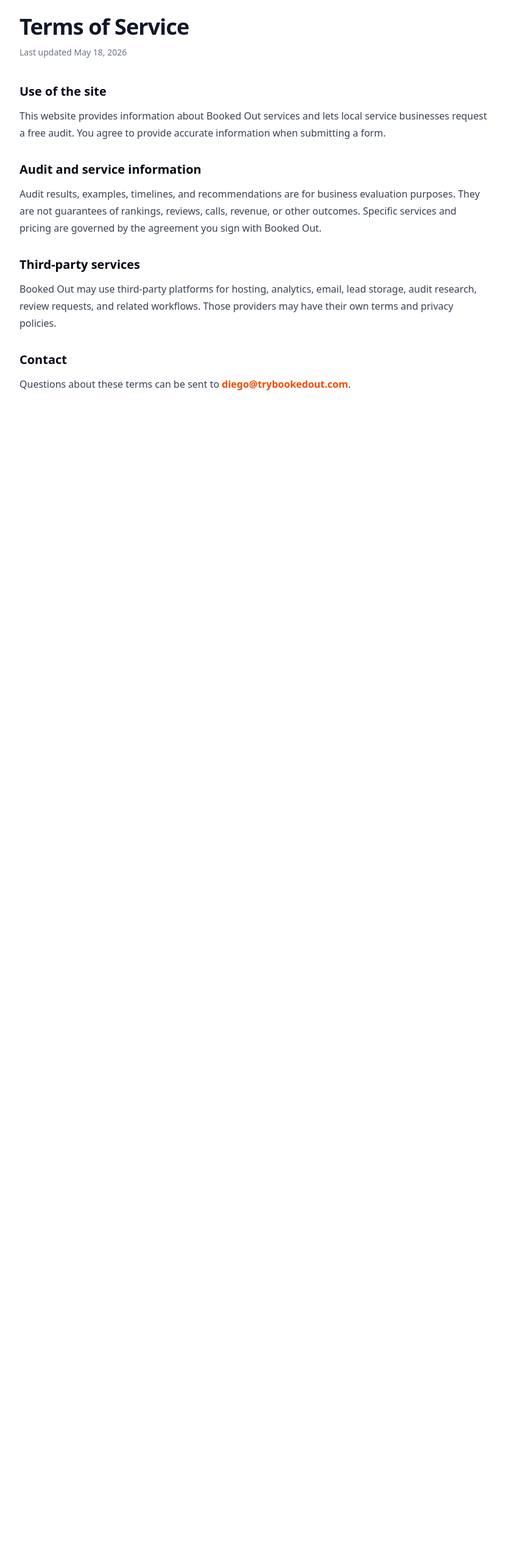
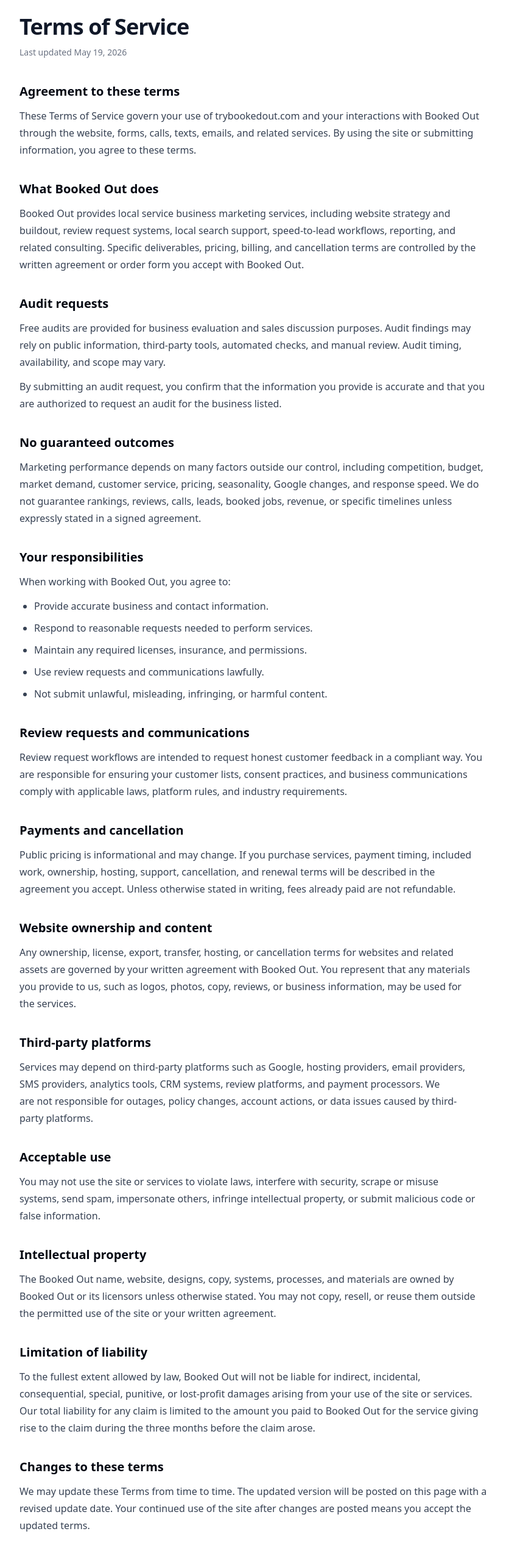
Before and after one commit to D1360tx/marketing_agency, a Next.js app: page /terms in a window 1280 px wide. Shown: the part 80-2637 px from the top of the page at 61% size, without its empty margins (224-1055 px from the left). Before the commit the page ends 800 px from the top, so only its background shows below. Built offline with nearby package versions, Linux system fonts and the light colour scheme.

Commit message:
Expand legal pages and update contact email

```diff
--- a/src/app/(dashboard)/reviews/page.tsx
+++ b/src/app/(dashboard)/reviews/page.tsx
@@ -142,11 +142,11 @@
           <CardContent className="space-y-4 text-sm text-muted-foreground">
             <div className="flex gap-3">
               <span className="flex h-6 w-6 shrink-0 items-center justify-center rounded-full bg-primary text-primary-foreground text-xs font-bold">1</span>
-              <p>Customer receives a branded email from <strong>diego@trybookedout.com</strong></p>
+              <p>Customer receives a branded email from <strong>info@trybookedout.com</strong></p>
             </div>
             <div className="flex gap-3">
               <span className="flex h-6 w-6 shrink-0 items-center justify-center rounded-full bg-primary text-primary-foreground text-xs font-bold">2</span>
-              <p>Email thanks them for their business and includes a big <strong>"Leave a Review"</strong> button</p>
+              <p>Email thanks them for their business and includes a big <strong>&quot;Leave a Review&quot;</strong> button</p>
             </div>
             <div className="flex gap-3">
               <span className="flex h-6 w-6 shrink-0 items-center justify-center rounded-full bg-primary text-primary-foreground text-xs font-bold">3</span>
--- a/src/app/api/leads/inbound/route.ts
+++ b/src/app/api/leads/inbound/route.ts
@@ -7,7 +7,7 @@
 const DEFAULT_OWNER_USER_ID = "8337f5a8-dd50-43c5-8f35-b32e2180492d";
 const DEFAULT_SEQUENCE_ID = "58e2a4a5-8603-44ea-b103-a3eb0c01b4ce";
 const DEFAULT_NOTIFICATION_EMAIL = "dcamp905@gmail.com";
-const DEFAULT_FROM_EMAIL = "Booked Out <diego@trybookedout.com>";
+const DEFAULT_FROM_EMAIL = "Booked Out <info@trybookedout.com>";
 
 function requiredEnv(name: string): string | null {
   const value = process.env[name]?.trim();
--- a/src/app/api/reviews/send/route.ts
+++ b/src/app/api/reviews/send/route.ts
@@ -19,7 +19,7 @@
     }
 
     const apiKey = process.env.RESEND_API_KEY;
-    const fromEmail = process.env.RESEND_FROM_EMAIL || "diego@trybookedout.com";
+    const fromEmail = process.env.RESEND_FROM_EMAIL || "info@trybookedout.com";
     const fromName = process.env.RESEND_FROM_NAME || "Booked Out";
 
     if (!apiKey) {
--- a/src/app/app/reviews/page.tsx
+++ b/src/app/app/reviews/page.tsx
@@ -142,11 +142,11 @@
           <CardContent className="space-y-4 text-sm text-muted-foreground">
             <div className="flex gap-3">
               <span className="flex h-6 w-6 shrink-0 items-center justify-center rounded-full bg-primary text-primary-foreground text-xs font-bold">1</span>
-              <p>Customer receives a branded email from <strong>diego@trybookedout.com</strong></p>
+              <p>Customer receives a branded email from <strong>info@trybookedout.com</strong></p>
             </div>
             <div className="flex gap-3">
               <span className="flex h-6 w-6 shrink-0 items-center justify-center rounded-full bg-primary text-primary-foreground text-xs font-bold">2</span>
-              <p>Email thanks them for their business and includes a big <strong>"Leave a Review"</strong> button</p>
+              <p>Email thanks them for their business and includes a big <strong>&quot;Leave a Review&quot;</strong> button</p>
             </div>
             <div className="flex gap-3">
               <span className="flex h-6 w-6 shrink-0 items-center justify-center rounded-full bg-primary text-primary-foreground text-xs font-bold">3</span>
--- a/src/app/partners/page.tsx
+++ b/src/app/partners/page.tsx
@@ -1,6 +1,7 @@
 "use client";
 
 import React, { useState, useCallback } from "react";
+import Link from "next/link";
 import {
   ArrowRight,
   Check,
@@ -103,12 +104,12 @@
       {/* ============================================================ */}
       <header className="sticky top-0 z-50 border-b border-gray-800 bg-gray-900/95 backdrop-blur-sm">
         <div className="mx-auto flex max-w-6xl items-center justify-between px-4 py-3 sm:px-6">
-          <a href="/" className="flex items-center gap-2">
+          <Link href="/" className="flex items-center gap-2">
             <div className="flex h-9 w-9 items-center justify-center rounded-lg bg-orange-600">
               <Zap className="h-4 w-4 text-white" />
             </div>
             <span className="text-lg font-bold tracking-tight text-white">Booked Out</span>
-          </a>
+          </Link>
 
           <div className="flex items-center gap-3">
             <a
@@ -648,10 +649,10 @@
               <p className="mt-2 text-sm text-gray-500">
                 Questions? Email us at{" "}
                 <a
-                  href="mailto:hello@trybookedout.com"
+                  href="mailto:info@trybookedout.com"
                   className="text-orange-400 hover:text-orange-300"
                 >
-                  hello@trybookedout.com
+                  info@trybookedout.com
                 </a>{" "}
                 or call{" "}
                 <a
--- a/src/app/privacy/page.tsx
+++ b/src/app/privacy/page.tsx
@@ -1,14 +1,32 @@
 import type { Metadata } from "next";
 import Link from "next/link";
+import type { ReactNode } from "react";
+
+const contactEmail = "info@trybookedout.com";
 
 export const metadata: Metadata = {
   title: "Privacy Policy - Booked Out",
   description:
-    "How Booked Out collects and uses information submitted through the free audit form.",
+    "How Booked Out collects, uses, protects, and shares information submitted through trybookedout.com.",
   alternates: {
     canonical: "/privacy",
   },
 };
+
+function Section({
+  title,
+  children,
+}: {
+  title: string;
+  children: ReactNode;
+}) {
+  return (
+    <section>
+      <h2 className="text-xl font-bold text-gray-950">{title}</h2>
+      <div className="mt-3 space-y-3">{children}</div>
+    </section>
+  );
+}
 
 export default function PrivacyPage() {
   return (
@@ -20,59 +38,138 @@
         <h1 className="mt-8 text-4xl font-black tracking-tight">
           Privacy Policy
         </h1>
-        <p className="mt-3 text-sm text-gray-500">Last updated May 18, 2026</p>
+        <p className="mt-3 text-sm text-gray-500">Last updated May 19, 2026</p>
 
-        <div className="mt-10 space-y-8 text-base leading-7 text-gray-700">
-          <section>
-            <h2 className="text-xl font-bold text-gray-950">
-              Information we collect
-            </h2>
-            <p className="mt-3">
-              When you request an audit, we collect the business and contact
-              details you submit, including your name, email address, phone
-              number, business name, website, Google profile, service area, and
-              business type.
+        <div className="mt-10 space-y-9 text-base leading-7 text-gray-700 [text-wrap:pretty]">
+          <Section title="Overview">
+            <p>
+              This Privacy Policy explains how Booked Out collects, uses, and
+              protects information when you visit trybookedout.com, request a
+              free audit, call us, or otherwise communicate with us.
             </p>
-          </section>
+          </Section>
 
-          <section>
-            <h2 className="text-xl font-bold text-gray-950">
-              How we use information
-            </h2>
-            <p className="mt-3">
-              We use submitted information to review your online presence,
-              prepare audit notes, contact you about your request, and improve
-              Booked Out services. We may use third-party tools for lead
-              storage, email notifications, analytics, and audit research.
+          <Section title="Information we collect">
+            <p>
+              We collect information you choose to provide, including your name,
+              email address, phone number, business name, website, Google
+              Business Profile link, trade or business type, city, service area,
+              and any other details you send through a form, call, text, or
+              email.
             </p>
-          </section>
+            <p>
+              We may also collect basic technical information automatically, such
+              as browser type, device type, pages visited, approximate location,
+              referral source, and interaction data. This helps us understand
+              how visitors use the site and improve the experience.
+            </p>
+          </Section>
 
-          <section>
-            <h2 className="text-xl font-bold text-gray-950">
-              Sharing and retention
-            </h2>
-            <p className="mt-3">
-              We do not sell your personal information. We share information
-              only with service providers needed to operate the site, respond to
-              your audit request, or comply with legal obligations. We retain
-              information as long as reasonably needed for those purposes.
+          <Section title="How we use information">
+            <p>We use collected information to:</p>
+            <ul className="list-disc space-y-2 pl-6">
+              <li>Prepare and deliver audit findings.</li>
+              <li>Respond to your form submission, call, email, or text.</li>
+              <li>Evaluate your website, reviews, Google profile, and market.</li>
+              <li>Operate, secure, and improve Booked Out services.</li>
+              <li>Send service-related messages and follow-up communications.</li>
+              <li>Measure site performance, lead quality, and campaign results.</li>
+              <li>Comply with legal, security, and operational obligations.</li>
+            </ul>
+          </Section>
+
+          <Section title="SMS, calls, and email">
+            <p>
+              If you provide your phone number or email address, we may contact
+              you about your audit request, service options, scheduling, and
+              related follow-up. Message and data rates may apply for SMS. You
+              can ask us to stop marketing follow-up at any time.
             </p>
-          </section>
+          </Section>
 
-          <section>
-            <h2 className="text-xl font-bold text-gray-950">Your choices</h2>
-            <p className="mt-3">
-              You can ask us to update or delete your information, or stop
-              follow-up communications, by contacting us at{" "}
+          <Section title="Cookies and analytics">
+            <p>
+              We may use cookies, pixels, analytics tools, and similar
+              technologies to understand site traffic, improve pages, measure
+              campaigns, and protect the site from misuse. You can control
+              cookies through your browser settings, though some features may not
+              work as intended if cookies are disabled.
+            </p>
+          </Section>
+
+          <Section title="Service providers">
+            <p>
+              We use third-party service providers to run our business, such as
+              hosting, database, email, SMS, analytics, lead management, audit
+              research, and automation providers. These providers may process
+              information on our behalf only as needed to provide their services
+              to us.
+            </p>
+          </Section>
+
+          <Section title="Sharing information">
+            <p>
+              We do not sell personal information. We may share information with
+              service providers, professional advisors, legal authorities when
+              required, or another organization if Booked Out is involved in a
+              merger, acquisition, financing, or sale of assets.
+            </p>
+          </Section>
+
+          <Section title="Data retention">
+            <p>
+              We keep information for as long as reasonably needed to respond to
+              requests, provide services, maintain business records, improve our
+              systems, resolve disputes, and meet legal obligations. Retention
+              periods may vary based on the type of information and how it is
+              used.
+            </p>
+          </Section>
+
+          <Section title="Security">
+            <p>
+              We use reasonable administrative, technical, and organizational
+              safeguards designed to protect information. No method of
+              transmission or storage is completely secure, so we cannot
+              guarantee absolute security.
+            </p>
+          </Section>
+
+          <Section title="Your choices">
+            <p>
+              You may ask us to update, delete, or provide information
+              associated with you, subject to legal and operational limits. You
+              may also ask us to stop marketing follow-up.
+            </p>
+          </Section>
+
+          <Section title="Children's privacy">
+            <p>
+              Booked Out is intended for business users and is not directed to
+              children under 13. We do not knowingly collect personal
+              information from children under 13.
+            </p>
+          </Section>
+
+          <Section title="Changes to this policy">
+            <p>
+              We may update this Privacy Policy from time to time. The updated
+              version will be posted on this page with a revised update date.
+            </p>
+          </Section>
+
+          <Section title="Contact">
+            <p>
+              Questions or requests about this Privacy Policy can be sent to{" "}
               <a
-                href="mailto:diego@trybookedout.com"
+                href={`mailto:${contactEmail}`}
                 className="font-semibold text-orange-600"
               >
-                diego@trybookedout.com
+                {contactEmail}
               </a>
               .
             </p>
-          </section>
+          </Section>
         </div>
       </div>
     </main>
--- a/src/app/terms/page.tsx
+++ b/src/app/terms/page.tsx
@@ -1,14 +1,32 @@
 import type { Metadata } from "next";
 import Link from "next/link";
+import type { ReactNode } from "react";
+
+const contactEmail = "info@trybookedout.com";
 
 export const metadata: Metadata = {
   title: "Terms of Service - Booked Out",
   description:
-    "Basic terms for using the Booked Out website and requesting a free audit.",
+    "Terms for using trybookedout.com, requesting an audit, and working with Booked Out.",
   alternates: {
     canonical: "/terms",
   },
 };
+
+function Section({
+  title,
+  children,
+}: {
+  title: string;
+  children: ReactNode;
+}) {
+  return (
+    <section>
+      <h2 className="text-xl font-bold text-gray-950">{title}</h2>
+      <div className="mt-3 space-y-3">{children}</div>
+    </section>
+  );
+}
 
 export default function TermsPage() {
   return (
@@ -20,55 +38,155 @@
         <h1 className="mt-8 text-4xl font-black tracking-tight">
           Terms of Service
         </h1>
-        <p className="mt-3 text-sm text-gray-500">Last updated May 18, 2026</p>
+        <p className="mt-3 text-sm text-gray-500">Last updated May 19, 2026</p>
 
-        <div className="mt-10 space-y-8 text-base leading-7 text-gray-700">
-          <section>
-            <h2 className="text-xl font-bold text-gray-950">Use of the site</h2>
-            <p className="mt-3">
-              This website provides information about Booked Out services and
-              lets local service businesses request a free audit. You agree to
-              provide accurate information when submitting a form.
+        <div className="mt-10 space-y-9 text-base leading-7 text-gray-700 [text-wrap:pretty]">
+          <Section title="Agreement to these terms">
+            <p>
+              These Terms of Service govern your use of trybookedout.com and
+              your interactions with Booked Out through the website, forms,
+              calls, texts, emails, and related services. By using the site or
+              submitting information, you agree to these terms.
             </p>
-          </section>
+          </Section>
 
-          <section>
-            <h2 className="text-xl font-bold text-gray-950">
-              Audit and service information
-            </h2>
-            <p className="mt-3">
-              Audit results, examples, timelines, and recommendations are for
-              business evaluation purposes. They are not guarantees of rankings,
-              reviews, calls, revenue, or other outcomes. Specific services and
-              pricing are governed by the agreement you sign with Booked Out.
+          <Section title="What Booked Out does">
+            <p>
+              Booked Out provides local service business marketing services,
+              including website strategy and buildout, review request systems,
+              local search support, speed-to-lead workflows, reporting, and
+              related consulting. Specific deliverables, pricing, billing, and
+              cancellation terms are controlled by the written agreement or order
+              form you accept with Booked Out.
             </p>
-          </section>
+          </Section>
 
-          <section>
-            <h2 className="text-xl font-bold text-gray-950">
-              Third-party services
-            </h2>
-            <p className="mt-3">
-              Booked Out may use third-party platforms for hosting, analytics,
-              email, lead storage, audit research, review requests, and related
-              workflows. Those providers may have their own terms and privacy
-              policies.
+          <Section title="Audit requests">
+            <p>
+              Free audits are provided for business evaluation and sales
+              discussion purposes. Audit findings may rely on public information,
+              third-party tools, automated checks, and manual review. Audit
+              timing, availability, and scope may vary.
             </p>
-          </section>
+            <p>
+              By submitting an audit request, you confirm that the information
+              you provide is accurate and that you are authorized to request an
+              audit for the business listed.
+            </p>
+          </Section>
 
-          <section>
-            <h2 className="text-xl font-bold text-gray-950">Contact</h2>
-            <p className="mt-3">
-              Questions about these terms can be sent to{" "}
+          <Section title="No guaranteed outcomes">
+            <p>
+              Marketing performance depends on many factors outside our control,
+              including competition, budget, market demand, customer service,
+              pricing, seasonality, Google changes, and response speed. We do
+              not guarantee rankings, reviews, calls, leads, booked jobs,
+              revenue, or specific timelines unless expressly stated in a signed
+              agreement.
+            </p>
+          </Section>
+
+          <Section title="Your responsibilities">
+            <p>When working with Booked Out, you agree to:</p>
+            <ul className="list-disc space-y-2 pl-6">
+              <li>Provide accurate business and contact information.</li>
+              <li>Respond to reasonable requests needed to perform services.</li>
+              <li>Maintain any required licenses, insurance, and permissions.</li>
+              <li>Use review requests and communications lawfully.</li>
+              <li>Not submit unlawful, misleading, infringing, or harmful content.</li>
+            </ul>
+          </Section>
+
+          <Section title="Review requests and communications">
+            <p>
+              Review request workflows are intended to request honest customer
+              feedback in a compliant way. You are responsible for ensuring your
+              customer lists, consent practices, and business communications
+              comply with applicable laws, platform rules, and industry
+              requirements.
+            </p>
+          </Section>
+
+          <Section title="Payments and cancellation">
+            <p>
+              Public pricing is informational and may change. If you purchase
+              services, payment timing, included work, ownership, hosting,
+              support, cancellation, and renewal terms will be described in the
+              agreement you accept. Unless otherwise stated in writing, fees
+              already paid are not refundable.
+            </p>
+          </Section>
+
+          <Section title="Website ownership and content">
+            <p>
+              Any ownership, license, export, transfer, hosting, or cancellation
+              terms for websites and related assets are governed by your written
+              agreement with Booked Out. You represent that any materials you
+              provide to us, such as logos, photos, copy, reviews, or business
+              information, may be used for the services.
+            </p>
+          </Section>
+
+          <Section title="Third-party platforms">
+            <p>
+              Services may depend on third-party platforms such as Google,
+              hosting providers, email providers, SMS providers, analytics
+              tools, CRM systems, review platforms, and payment processors. We
+              are not responsible for outages, policy changes, account actions,
+              or data issues caused by third-party platforms.
+            </p>
+          </Section>
+
+          <Section title="Acceptable use">
+            <p>
+              You may not use the site or services to violate laws, interfere
+              with security, scrape or misuse systems, send spam, impersonate
+              others, infringe intellectual property, or submit malicious code or
+              false information.
+            </p>
+          </Section>
+
+          <Section title="Intellectual property">
+            <p>
+              The Booked Out name, website, designs, copy, systems, processes,
+              and materials are owned by Booked Out or its licensors unless
+              otherwise stated. You may not copy, resell, or reuse them outside
+              the permitted use of the site or your written agreement.
+            </p>
+          </Section>
+
+          <Section title="Limitation of liability">
+            <p>
+              To the fullest extent allowed by law, Booked Out will not be
+              liable for indirect, incidental, consequential, special, punitive,
+              or lost-profit damages arising from your use of the site or
+              services. Our total liability for any claim is limited to the
+              amount you paid to Booked Out for the service giving rise to the
+              claim during the three months before the claim arose.
+            </p>
+          </Section>
+
+          <Section title="Changes to these terms">
+            <p>
+              We may update these Terms from time to time. The updated version
+              will be posted on this page with a revised update date. Your
+              continued use of the site after changes are posted means you
+              accept the updated terms.
+            </p>
+          </Section>
+
+          <Section title="Contact">
+            <p>
+              Questions about these Terms can be sent to{" "}
               <a
-                href="mailto:diego@trybookedout.com"
+                href={`mailto:${contactEmail}`}
                 className="font-semibold text-orange-600"
               >
-                diego@trybookedout.com
+                {contactEmail}
               </a>
               .
             </p>
-          </section>
+          </Section>
         </div>
       </div>
     </main>
```
Also changed, not shown: 1 other file (tests, documents, lock files or other folders).
